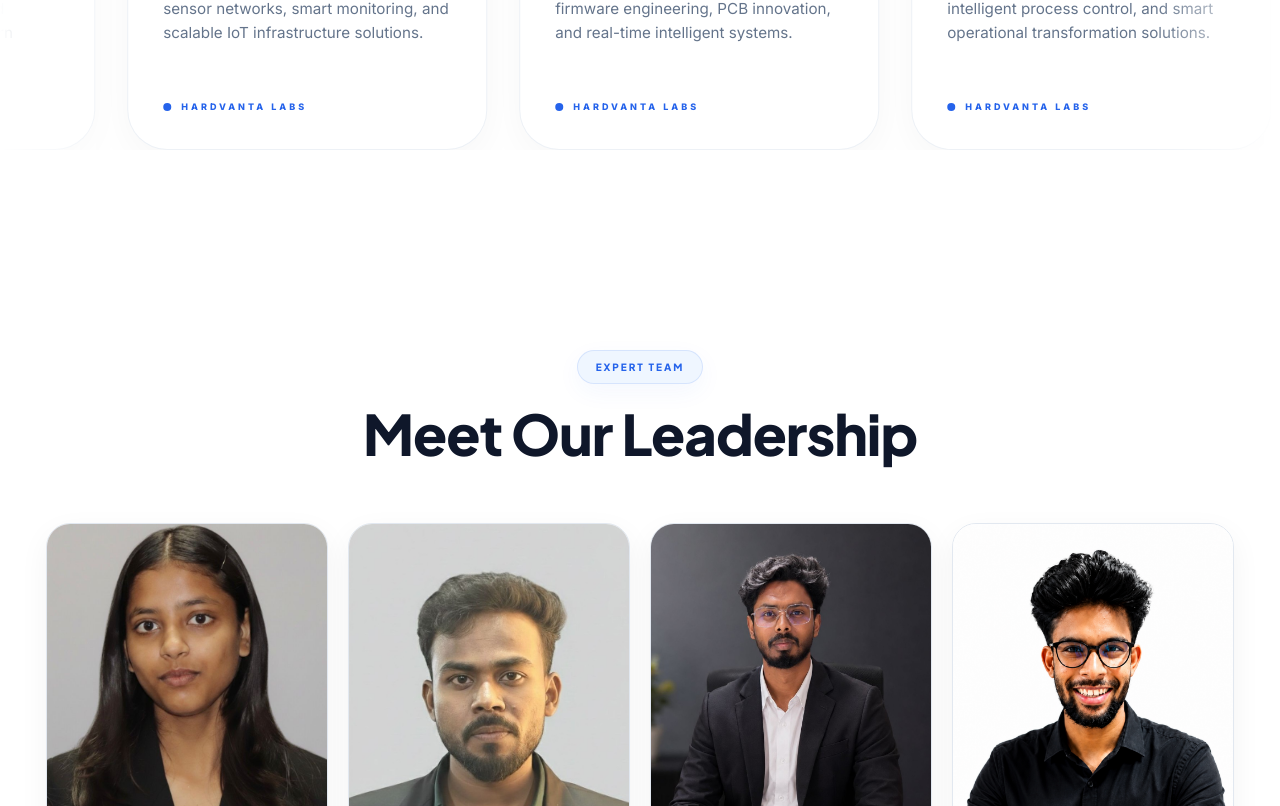
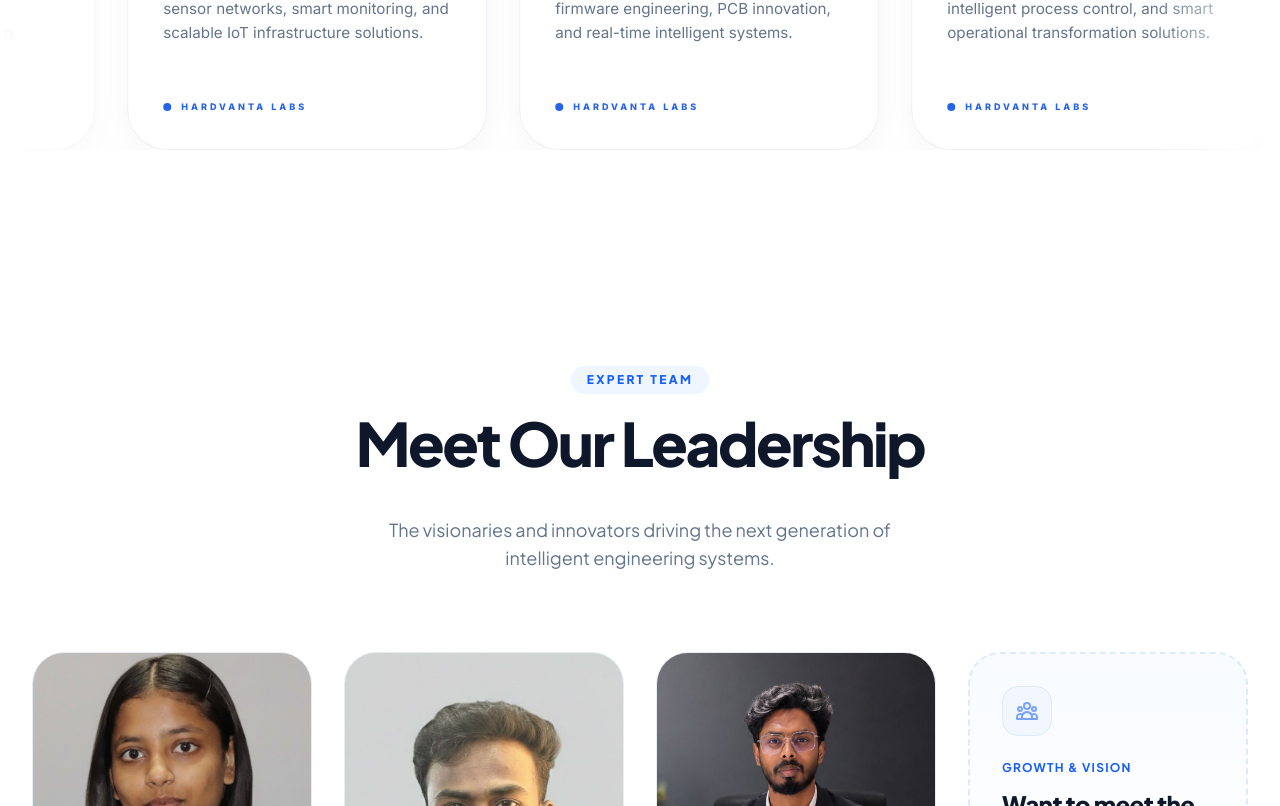
Before and after one commit to hardvantatechnology-llp/hardvanta-website, a Next.js app: page / in a window 1280 px wide. Shown: the part 3414-4220 px from the top of the page. Built offline with nearby package versions, Linux system fonts and the light colour scheme.

Commit message:
fixed footer and team details

```diff
--- a/components/team/TeamPreview.tsx
+++ b/components/team/TeamPreview.tsx
@@ -1,6 +1,7 @@
 "use client";
 
 import React from "react";
+import { ArrowRight } from "lucide-react";
 
 export const teamMembers = [
   {
@@ -12,7 +13,6 @@ export const teamMembers = [
     linkedin:
       "https://www.linkedin.com/in/priya-saini-5b9159308/?skipRedirect=true",
   },
-
   {
     name: "Abhishek Patel",
     role: "Co-Founder",
@@ -21,7 +21,6 @@ export const teamMembers = [
       "Driving engineering excellence, scalable product development, and advanced technology research across multiple domains.",
     linkedin: "https://www.linkedin.com/in/abhishek-patel-49354a258",
   },
-
   {
     name: "Salman Ansari",
     role: "Chief Executive Officer",
@@ -30,89 +29,70 @@ export const teamMembers = [
       "Focused on strategic growth, operational leadership, industrial innovation, and intelligent business transformation.",
     linkedin: "https://www.linkedin.com/in/salman-ansari-0a8537361",
   },
-
-  {
-    name: "Devesh Chauhan",
-    role: "Chief Operating Officer",
-    image: "/team/Devesh-Chauhan.png",
-    description:
-      "Driving operations, execution excellence, open-source initiatives, and scalable engineering systems while ensuring seamless delivery across products, communities, and strategic technology programs.",
-    linkedin: "https://www.linkedin.com/in/devesh-chauhan-6b5691308",
-  },
 ];
 
 export default function TeamPreview() {
   return (
-    <>
-      <style>{`
-        .team-preview-section { padding: 80px 2%; background: #ffffff; width: 100%; }
-        .team-preview-header { max-width: 1400px; margin: 0 auto 60px; text-align: center; }
-        .section-tag { display: inline-flex; align-items: center; padding: 8px 18px; border-radius: 999px; background: #eff6ff; color: #2563eb; font-size: 10px; font-weight: 800; letter-spacing: 2px; margin-bottom: 20px; text-transform: uppercase; }
-        .team-preview-title { font-size: clamp(2.5rem, 5vw, 3.5rem); font-weight: 900; color: #0f172a; margin-bottom: 10px; }
-
-        .team-preview-grid {
-          display: grid;
-          grid-template-columns: repeat(4, 1fr);
-          gap: 20px;
-          width: 100%;
-          max-width: 100%;
-          padding: 0 20px;
-        }
-
-        .team-preview-card {
-          display: flex; flex-direction: column; background: #ffffff;
-          border: 1px solid #e2e8f0; border-radius: 24px; overflow: hidden;
-          transition: all 0.4s ease; height: 100%; min-height: 650px;
-        }
-        .team-preview-card:hover { transform: translateY(-10px); box-shadow: 0 20px 40px rgba(0,0,0,0.15); }
-
-        .img-container { width: 100%; height: 350px; overflow: hidden; }
-        .card-img { width: 100%; height: 100%; object-fit: cover; object-position: top center; transition: 0.5s ease; }
-        .team-preview-card:hover .card-img { transform: scale(1.05); }
-
-        .content { padding: 30px; flex-grow: 1; display: flex; flex-direction: column; }
-        .role { font-size: 11px; font-weight: 800; color: #2563eb; letter-spacing: 1.5px; text-transform: uppercase; margin-bottom: 12px; }
-        .name { font-size: 1.5rem; font-weight: 800; color: #0f172a; margin-bottom: 16px; }
-        .desc { color: #64748b; font-size: 0.95rem; line-height: 1.7; margin-bottom: 25px; }
-
-        .link-wrapper { margin-top: auto; }
-        .linkedin-link { display: inline-flex; align-items: center; justify-content: center; width: 45px; height: 45px; border-radius: 50%; background: #f1f5f9; color: #0f172a; transition: 0.3s; }
-        .linkedin-link:hover { background: #0077b5; color: white; }
-
-        @media (max-width: 1200px) { .team-preview-grid { grid-template-columns: repeat(2, 1fr); } }
-        @media (max-width: 640px) { .team-preview-grid { grid-template-columns: 1fr; } }
-      `}</style>
-
-      <section className="team-preview-section">
-        <div className="team-preview-header">
-          <p className="section-tag">Expert Team</p>
-          <h2 className="team-preview-title">Meet Our Leadership</h2>
+    <section className="py-24 px-4 sm:px-6 lg:px-8 bg-white w-full overflow-hidden">
+      <div className="max-w-[1400px] mx-auto w-full">
+        {}
+        <div className="flex flex-col items-center text-center mb-16 sm:mb-20">
+          <span className="inline-flex items-center px-4 py-1.5 rounded-full bg-blue-50 text-blue-600 text-xs font-extrabold tracking-[0.2em] uppercase mb-4">
+            Expert Team
+          </span>
+          <h2 className="text-3xl sm:text-4xl md:text-5xl font-black text-slate-900 tracking-tight max-w-2xl">
+            Meet Our Leadership
+          </h2>
+          <p className="mt-4 text-base sm:text-lg text-slate-500 max-w-xl">
+            The visionaries and innovators driving the next generation of
+            intelligent engineering systems.
+          </p>
         </div>
 
-        <div className="team-preview-grid">
+        {}
+        <div className="grid grid-cols-1 sm:grid-cols-2 lg:grid-cols-4 gap-8 w-full items-stretch">
+          {/* Member Cards mapping */}
           {teamMembers.map((member, index) => (
-            <article key={index} className="team-preview-card">
-              <div className="img-container">
+            <article
+              key={index}
+              className="group flex flex-col bg-white border border-slate-200/80 rounded-[2rem] overflow-hidden transition-all duration-500 hover:-translate-y-2.5 hover:shadow-[0_24px_48px_-15px_rgba(0,0,0,0.08)] hover:border-blue-500/20 h-full min-h-[580px]"
+            >
+              {/* Image Container with scaling hover effect */}
+              <div className="w-full h-[320px] overflow-hidden relative bg-slate-100">
                 <img
                   src={member.image}
                   alt={member.name}
-                  className="card-img"
+                  className="w-full h-full object-cover object-top transition-transform duration-700 ease-out group-hover:scale-105"
+                  loading="lazy"
                 />
+                <div className="absolute inset-0 bg-gradient-to-t from-slate-950/10 to-transparent opacity-0 group-hover:opacity-100 transition-opacity duration-500" />
               </div>
-              <div className="content">
-                <span className="role">{member.role}</span>
-                <h3 className="name">{member.name}</h3>
-                <p className="desc">{member.description}</p>
-                <div className="link-wrapper">
+
+              {/* Card Contents */}
+              <div className="p-8 flex-grow flex flex-col justify-between">
+                <div className="space-y-3">
+                  <span className="block text-xs font-bold text-blue-600 tracking-widest uppercase">
+                    {member.role}
+                  </span>
+                  <h3 className="text-xl font-extrabold text-slate-900 transition-colors duration-300 group-hover:text-blue-600">
+                    {member.name}
+                  </h3>
+                  <p className="text-sm text-slate-500 leading-relaxed pt-2">
+                    {member.description}
+                  </p>
+                </div>
+
+                {/* LinkedIn Link Box */}
+                <div className="pt-6">
                   <a
                     href={member.linkedin}
                     target="_blank"
                     rel="noopener noreferrer"
-                    className="linkedin-link"
+                    className="inline-flex items-center justify-center w-11 h-11 rounded-full bg-slate-50 text-slate-700 hover:bg-[#0077b5] hover:text-white transition-all duration-300 hover:scale-110 shadow-sm"
+                    aria-label={`${member.name} LinkedIn Profile`}
                   >
                     <svg
-                      width="20"
-                      height="20"
+                      className="w-5 h-5"
                       viewBox="0 0 24 24"
                       fill="currentColor"
                     >
@@ -123,8 +103,58 @@ export default function TeamPreview() {
               </div>
             </article>
           ))}
+
+          {}
+          <article className="group flex flex-col justify-between p-8 rounded-[2rem] border-2 border-dashed border-blue-100 bg-gradient-to-b from-blue-50/40 via-white to-white hover:border-blue-500/40 transition-all duration-500 hover:shadow-[0_24px_48px_-15px_rgba(37,99,235,0.06)] min-h-[580px] h-full text-left">
+            <div className="space-y-6">
+              {/* Decorative Tech Icon Grid */}
+              <div className="inline-flex p-3 rounded-2xl bg-blue-50/80 text-blue-600 border border-blue-100">
+                <svg
+                  className="w-6 h-6 animate-pulse"
+                  fill="none"
+                  stroke="currentColor"
+                  viewBox="0 0 24 24"
+                >
+                  <path
+                    strokeLinecap="round"
+                    strokeLinejoin="round"
+                    strokeWidth="2"
+                    d="M17 20h5v-2a3 3 0 00-5.356-1.857M17 20H7m10 0v-2c0-.656-.126-1.283-.356-1.857M7 20H2v-2a3 3 0 015.356-1.857M7 20v-2c0-.656.126-1.283.356-1.857m0 0a5.002 5.002 0 019.288 0M15 7a3 3 0 11-6 0 3 3 0 016 0zm6 3a2 2 0 11-4 0 2 2 0 014 0zM7 10a2 2 0 11-4 0 2 2 0 014 0z"
+                  />
+                </svg>
+              </div>
+
+              <div className="space-y-3">
+                <span className="block text-xs font-bold text-blue-600 tracking-widest uppercase">
+                  Growth & Vision
+                </span>
+                <h3 className="text-2xl font-black text-slate-900 tracking-tight leading-snug">
+                  Want to meet the entire crew?
+                </h3>
+                <p className="text-sm text-slate-500 leading-relaxed">
+                  Our ecosystem is built by passionate engineers, hardware
+                  architects, and AI researchers working collaboratively to
+                  shape intelligent infrastructure.
+                </p>
+              </div>
+            </div>
+
+            {/* Premium Call to Action Button */}
+            <div className="pt-8">
+              <a
+                href="/team"
+                className="inline-flex items-center gap-3 w-full justify-center px-6 py-4 bg-slate-900 text-white font-bold text-sm rounded-2xl shadow-lg shadow-slate-950/10 hover:bg-blue-600 hover:shadow-blue-600/20 transition-all duration-300 group/btn"
+              >
+                <span>Visit Full Team</span>
+                <ArrowRight
+                  size={16}
+                  className="transition-transform duration-300 group-hover/btn:translate-x-1.5"
+                />
+              </a>
+            </div>
+          </article>
         </div>
-      </section>
-    </>
+      </div>
+    </section>
   );
 }
--- a/data/team.ts
+++ b/data/team.ts
@@ -29,13 +29,4 @@ export const teamMembers = [
       "https://www.linkedin.com/in/salman-ansari-0a8537361",
   },
 
-  {
-    name: "Devesh Chauhan",
-    role: "Chief Operating Officer",
-    image: "/team/Devesh-Chauhan.png",
-    description:
-      "Driving operations, execution excellence, open-source initiatives, and scalable engineering systems while ensuring seamless delivery across products, communities, and strategic technology programs.",
-    linkedin:
-      "https://www.linkedin.com/in/devesh-chauhan-6b5691308",
-  },
 ];
```
Also changed, not shown: public/team/Devesh-Chauhan.png (deleted).
